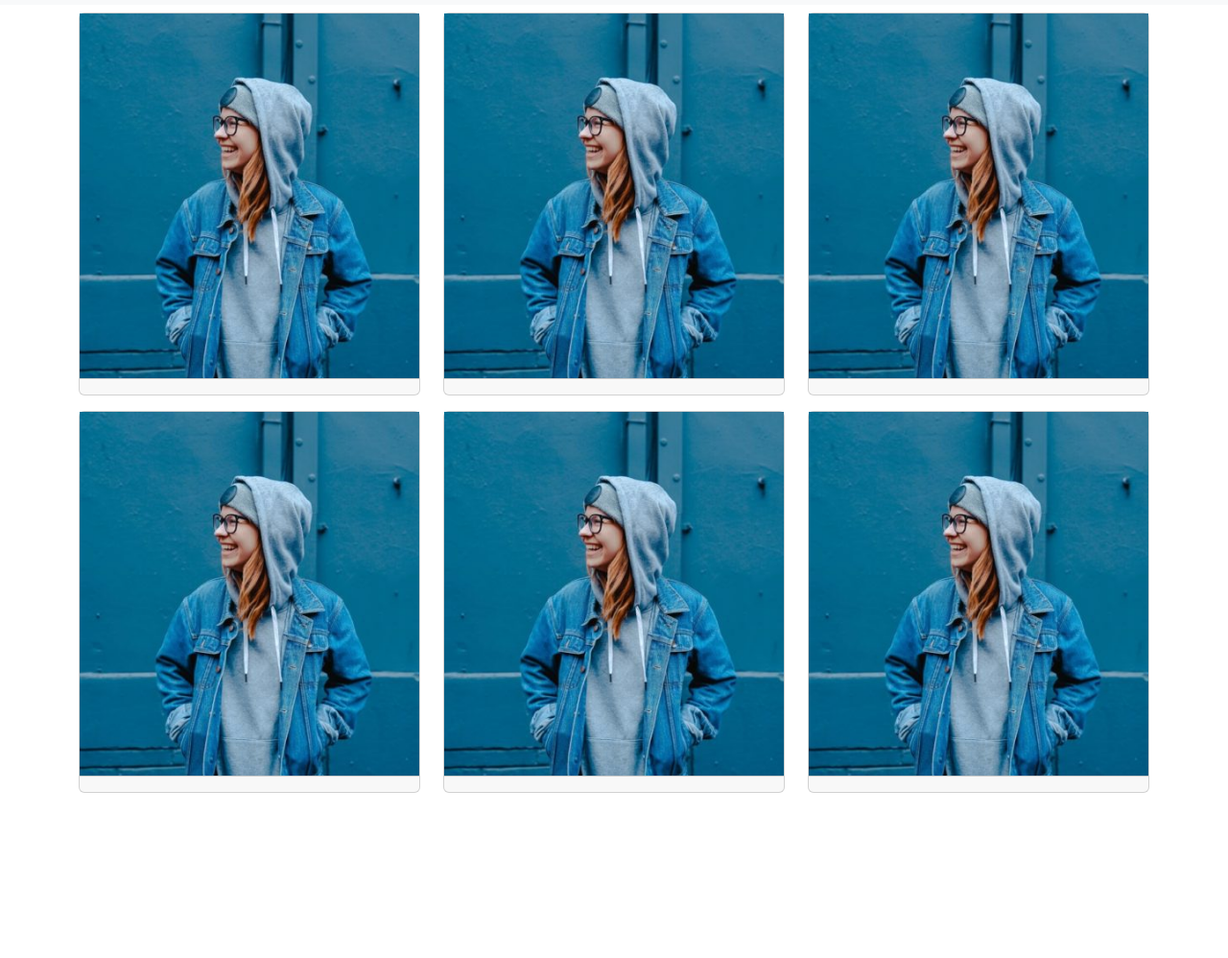
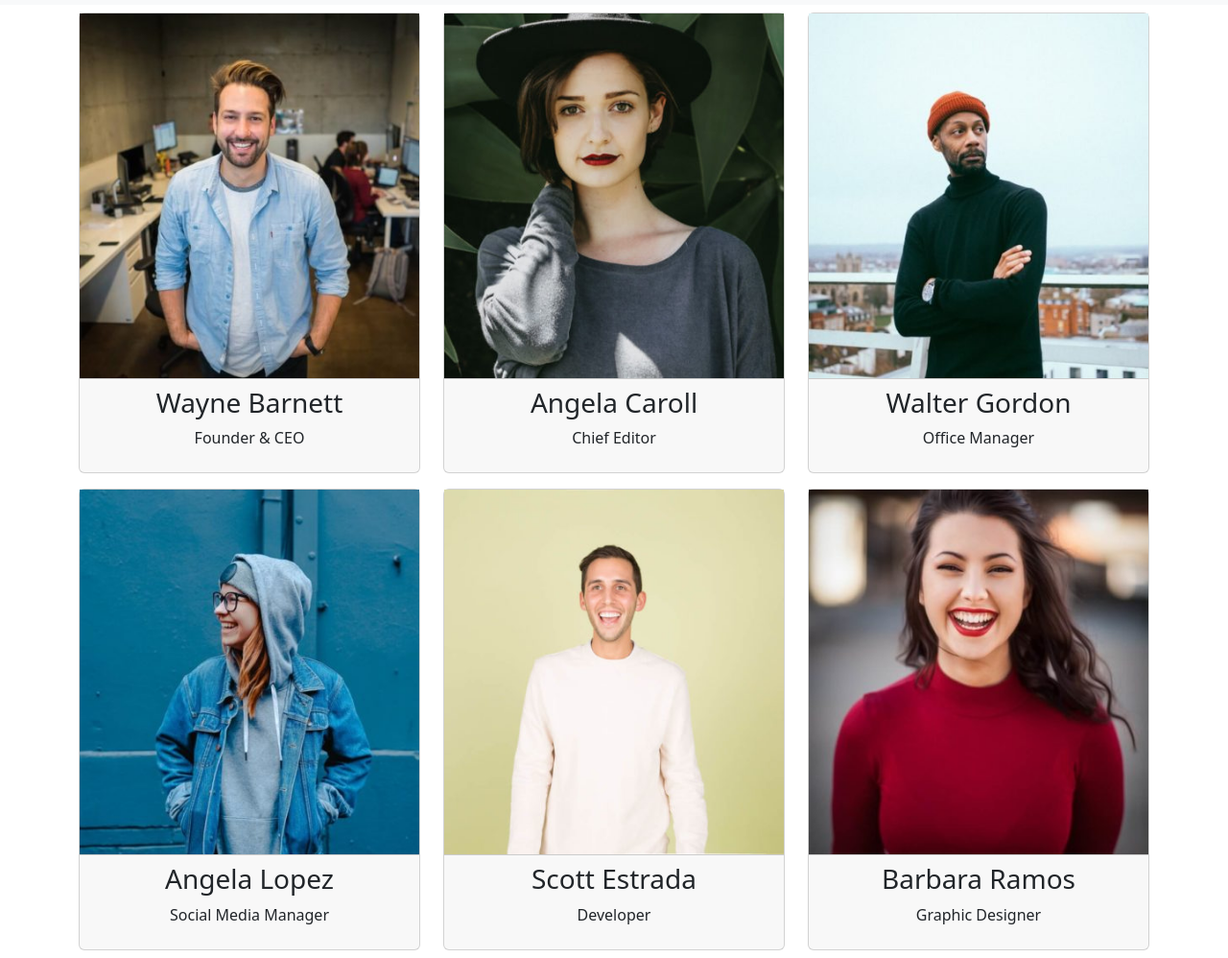
Before and after one commit to davide-rullo/js-our-team, a plain HTML site: page index.html in a window 1280 px wide. Shown: the part 51-1049 px from the top of the page at 96% size. Before the commit the page ends 885 px from the top, so only its background shows below. Drawn offline with nearby package versions, Linux system fonts and the light colour scheme.

Commit message:
add
added objects for loop and DOM

```diff
--- a/assets/js/main.js
+++ b/assets/js/main.js
@@ -56,3 +56,15 @@ for (const key in teamMembers) {
 
 /* MILESTONE 2:
 Stampare le stesse informazioni su DOM sottoforma di stringhe*/
+
+const rowEL = document.querySelector(".row")
+
+for (const key in teamMembers) {
+
+rowEL.innerHTML += `<div class="col-12 col-md-4 mt-2 mb-2">
+<div class="card">
+    <div class="card-img"><img src="${teamMembers[key].picture}" alt></div>
+    <div class="card-footer text-center"> <h3>${teamMembers[key].name}</h3> <p>${teamMembers[key].role}</p></div>
+</div>
+</div>`
+}
--- a/index.html
+++ b/index.html
@@ -63,54 +63,8 @@
         <main>
             <div class="container">
                 <div class="row">
-                    <div class="col-12 col-md-4 mt-2 mb-2">
-                        <div class="card">
-                            <div class="card-img"><img
-                                    src="./assets/img/angela-lopez-social-media-manager.jpg"
-                                    alt></div>
-                            <div class="card-footer"></div>
-                        </div>
-                    </div>
-                    <div class="col-12 col-md-4 mt-2 mb-2">
-                        <div class="card">
-                            <div class="card-img"><img
-                                    src="./assets/img/angela-lopez-social-media-manager.jpg"
-                                    alt></div>
-                            <div class="card-footer"></div>
-                        </div>
-                    </div>
-                    <div class="col-12 col-md-4 mt-2 mb-2">
-                        <div class="card">
-                            <div class="card-img"><img
-                                    src="./assets/img/angela-lopez-social-media-manager.jpg"
-                                    alt></div>
-                            <div class="card-footer"></div>
-                        </div>
-                    </div>
-                    <div class="col-12 col-md-4 mt-2 mb-2">
-                        <div class="card">
-                            <div class="card-img"><img
-                                    src="./assets/img/angela-lopez-social-media-manager.jpg"
-                                    alt></div>
-                            <div class="card-footer"></div>
-                        </div>
-                    </div>
-                    <div class="col-12 col-md-4 mt-2 mb-2">
-                        <div class="card">
-                            <div class="card-img"><img
-                                    src="./assets/img/angela-lopez-social-media-manager.jpg"
-                                    alt></div>
-                            <div class="card-footer"></div>
-                        </div>
-                    </div>
-                    <div class="col-12 col-md-4 mt-2 mb-2">
-                        <div class="card">
-                            <div class="card-img"><img
-                                    src="./assets/img/angela-lopez-social-media-manager.jpg"
-                                    alt></div>
-                            <div class="card-footer"></div>
-                        </div>
-                    </div>
+
+
                 </div>
             </div>
         </main>
```
